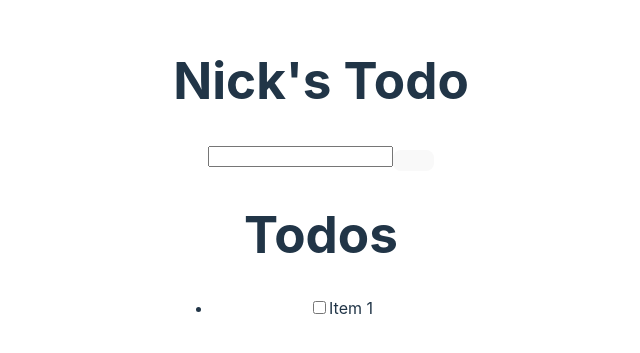
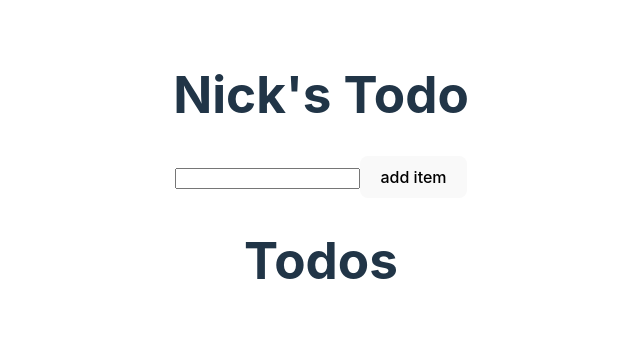
Before and after one commit to nawright16/nicks_todo, a React (Vite) app: page / in a window 1280 px wide. Shown: the part 223-576 px from the top of the page, without its empty margins (319-959 px from the left). Built offline with nearby package versions, Linux system fonts and the light colour scheme.

Commit message:
added todos and setTodos for state. Added handleSubmit function and addTodo function. Sending items to todos list section with todos.map method

```diff
--- a/src/App.jsx
+++ b/src/App.jsx
@@ -2,24 +2,42 @@ import { useState } from "react";
 import "./App.css";
 
 function App() {
-  const [item, setItem] = useState([]);
+  const [item, setItem] = useState('');
+  const [todos, setTodos] = useState([])
 
+  function handleSubmit(e) {
+    e.preventDefault();
+    addTodo(item);
+    setItem("");
+
+  }
+
+  function addTodo(item) {
+    const currentTodos = [...todos, item ];
+    setTodos(currentTodos)
+
+  }
   return (
     <>
       <div className="form">
         <h1>Nick's Todo</h1>
-        <form>
-          <input type="text" />
-          <button className="add-btn"></button>
+        <form id="form" onSubmit={handleSubmit}>
+          <input
+            type="text"
+            value={item}
+            onChange={(e) => setItem(e.target.value)}
+          />
+          <button className="add-btn">add item</button>
         </form>
       </div>
       <div className="list">
         <h1>Todos</h1>
         <ul>
-          <li>
+          {todos.map((item, index)=> ( <li key={index}>
             <input type="checkbox" />
-            Item 1
-          </li>
+            {item}
+          </li>))}
+
         </ul>
       </div>
     </>
```
